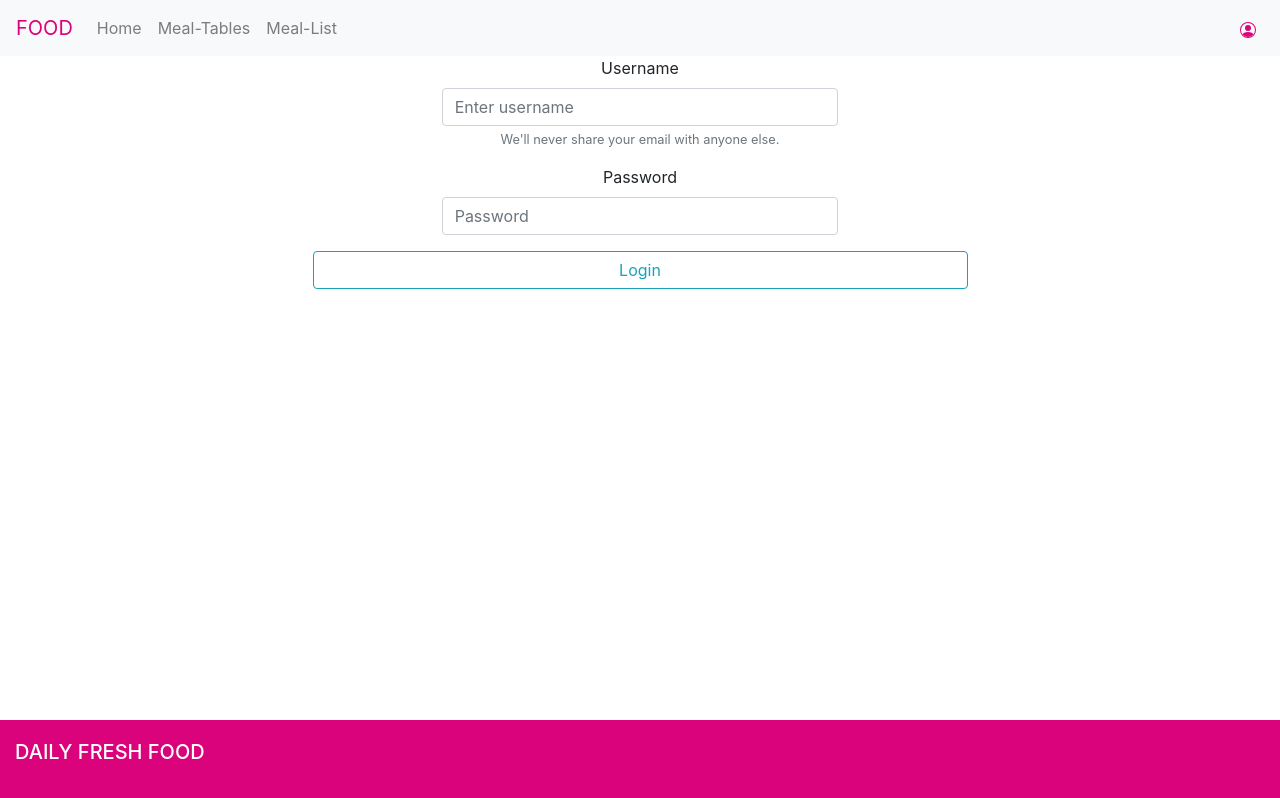
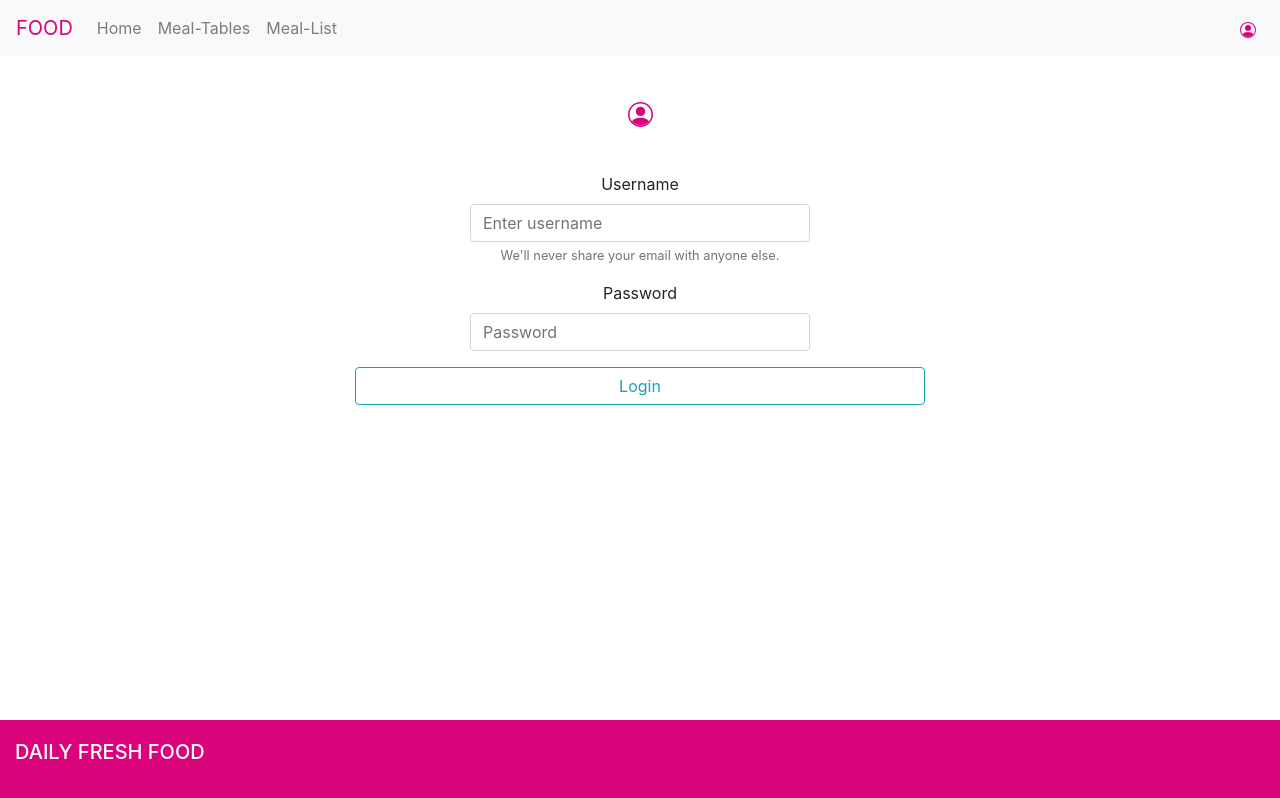
Before and after one commit to matienknows/Mensa-FrontEnd-RWA, a Vue app in the folder vue-js-client-crud/: page /login in a window 1280 px wide. Built offline with nearby package versions, Linux system fonts and the light colour scheme.

Commit message:
login style modification

```diff
--- a/vue-js-client-crud/src/components/LoginComponent.vue
+++ b/vue-js-client-crud/src/components/LoginComponent.vue
@@ -1,4 +1,9 @@
 <template>
+  <section class="login">
+    <div class="container">
+      <div class="login-logo text-center">
+        <img class="user" src="../../src/assets/images/user.svg" alt="user">
+      </div>
       <form>
         <div class="form-group col-lg-4 offset-lg-4 text-center">
           <label for="username">Username</label>
@@ -15,6 +20,8 @@
           </button>
         </div>
       </form>
+    </div>
+  </section>
 </template>
 
 <script>
@@ -50,7 +57,13 @@ export default {
   },
 }
 </script>
+<style scoped lang="scss">
 
+.login-logo {
+  margin: 45px 0 45px 0;
+  img {
+    width: 25px;
+  }
+}
 
-<style scoped lang="scss">
 </style>
```
Lines whose indentation alone changed are shown as unchanged.
